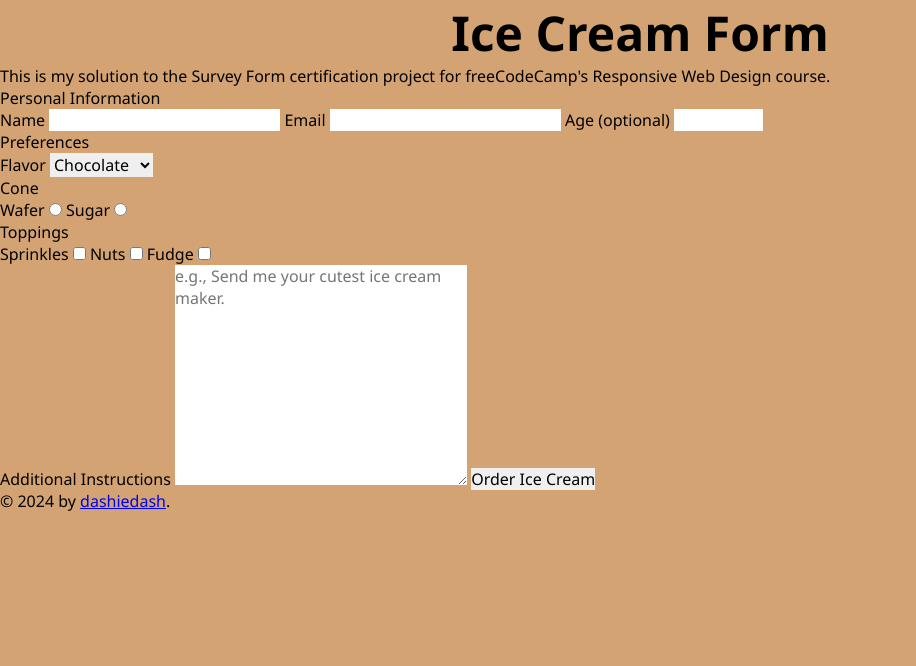
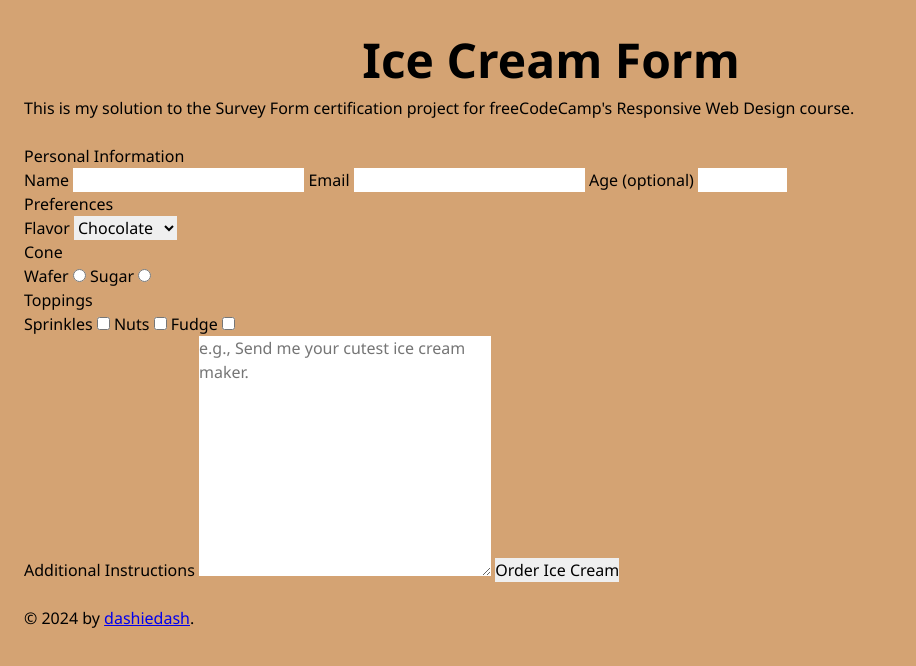
Before and after one commit to dashiedash/survey-form, a plain HTML site: page index.html in a window 1280 px wide. Shown: the whole page, without its empty margins (0-916 px from the left). Drawn offline with Linux system fonts and the light colour scheme.

Commit message:
Set section and typography values

```diff
--- a/styles.css
+++ b/styles.css
@@ -4,6 +4,7 @@
   margin: 0;
   padding: 0;
   border: 0;
+  line-height: 1.5;
 }
 
 /* Body */
@@ -11,15 +12,26 @@ body {
   background: #d4a373;
 }
 
-/* Headings */
+/* Typography */
 h1,
 h2,
 h3,
 h4 {
   font-weight: bold;
+  margin-top: 1rem;
 }
 
 h1 {
   font-size: 3rem;
   text-align: center;
 }
+
+p {
+  margin-bottom: 1.5rem;
+}
+
+/* Layout */
+section {
+  max-width: 1054px;
+  margin: 1.5em;
+}
```
